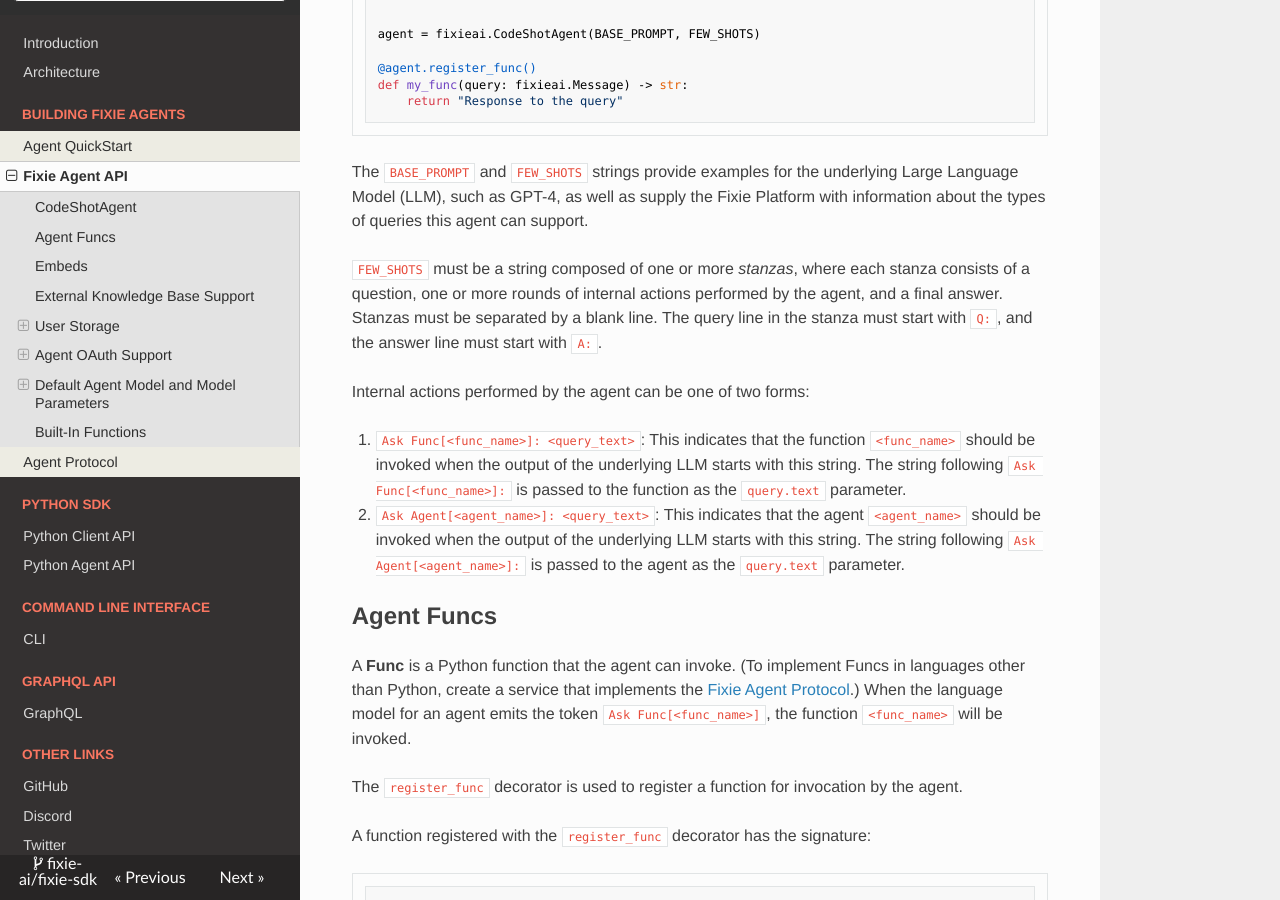
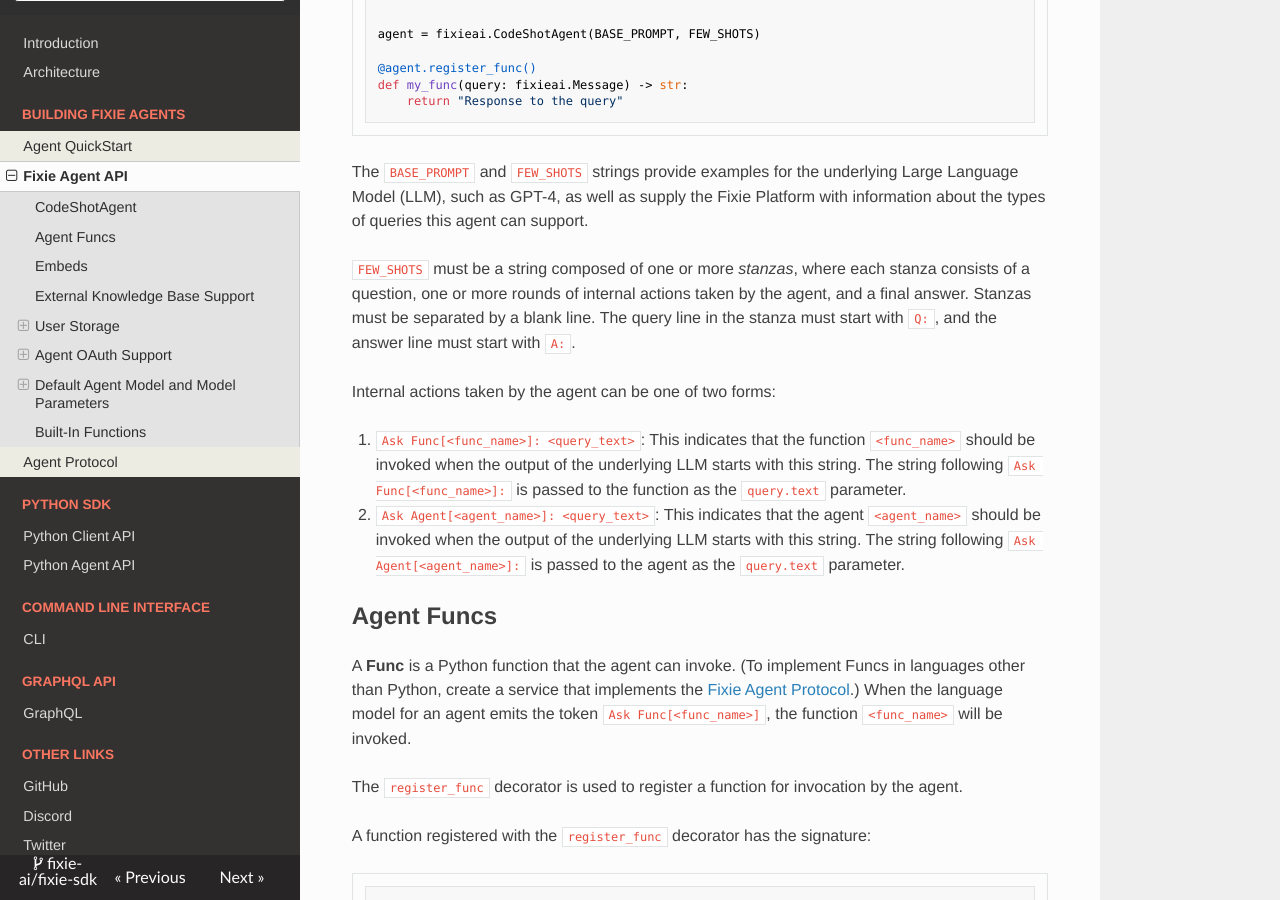
Before and after one commit to fixie-ai/fixie-sdk-js, an MkDocs documentation site: the page built from docs/agents.md, in a window 1280 px wide and 900 px high, scrolled down 786 px. Built offline with MkDocs 1.6.1, drawn with Linux system fonts in a browser that asks for light colours; nearby versions of some CDN libraries; some of the changed text lies outside the part shown.

```diff
--- a/docs/agents.md
+++ b/docs/agents.md
@@ -35,9 +35,9 @@ def my_func(query: fixieai.Message) -> str:
 
 The `BASE_PROMPT` and `FEW_SHOTS` strings provide examples for the underlying Large Language Model (LLM), such as GPT-4, as well as supply the Fixie Platform with information about the types of queries this agent can support.
 
-`FEW_SHOTS` must be a string composed of one or more _stanzas_, where each stanza consists of a question, one or more rounds of internal actions performed by the agent, and a final answer. Stanzas must be separated by a blank line. The query line in the stanza must start with `Q:`, and the answer line must start with `A:`.
+`FEW_SHOTS` must be a string composed of one or more _stanzas_, where each stanza consists of a question, one or more rounds of internal actions taken by the agent, and a final answer. Stanzas must be separated by a blank line. The query line in the stanza must start with `Q:`, and the answer line must start with `A:`.
 
-Internal actions performed by the agent can be one of two forms:
+Internal actions taken by the agent can be one of two forms:
 
 1. `Ask Func[<func_name>]: <query_text>`: This indicates that the function `<func_name>` should be invoked when the output of the underlying LLM starts with this string. The string following `Ask Func[<func_name>]:` is passed to the function as the `query.text` parameter.
 1. `Ask Agent[<agent_name>]: <query_text>`: This indicates that the agent `<agent_name>` should be invoked when the output of the underlying LLM starts with this string. The string following `Ask Agent[<agent_name>]:` is passed to the agent as the `query.text` parameter.
```
Also changed, not shown: other parts of docs/agents.md (+1 -1 lines), docs/agent-quickstart.md (+1 -1 lines), docs/developer-preview.md (+1 -1 lines), docs/index.md (+1 -1 lines).
